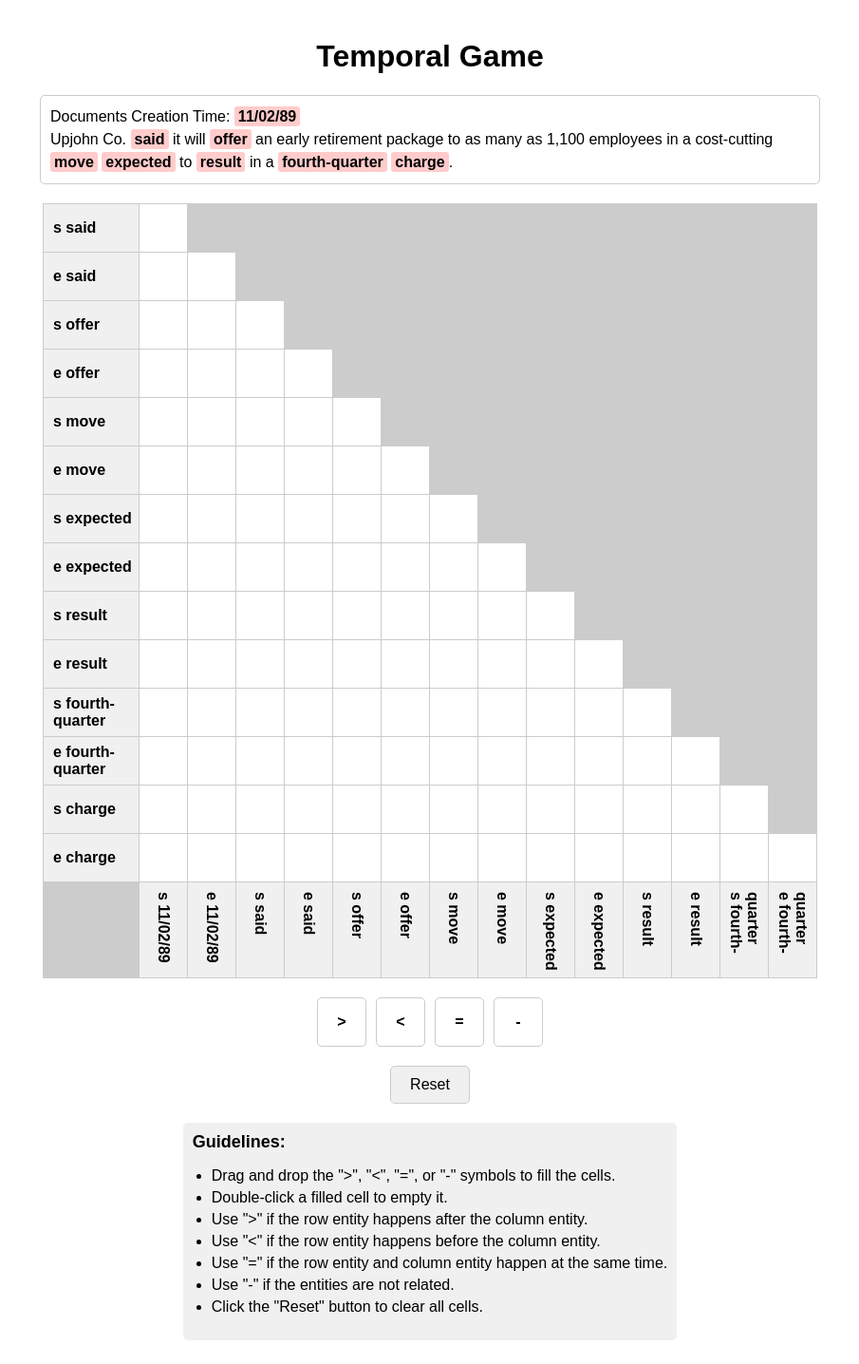
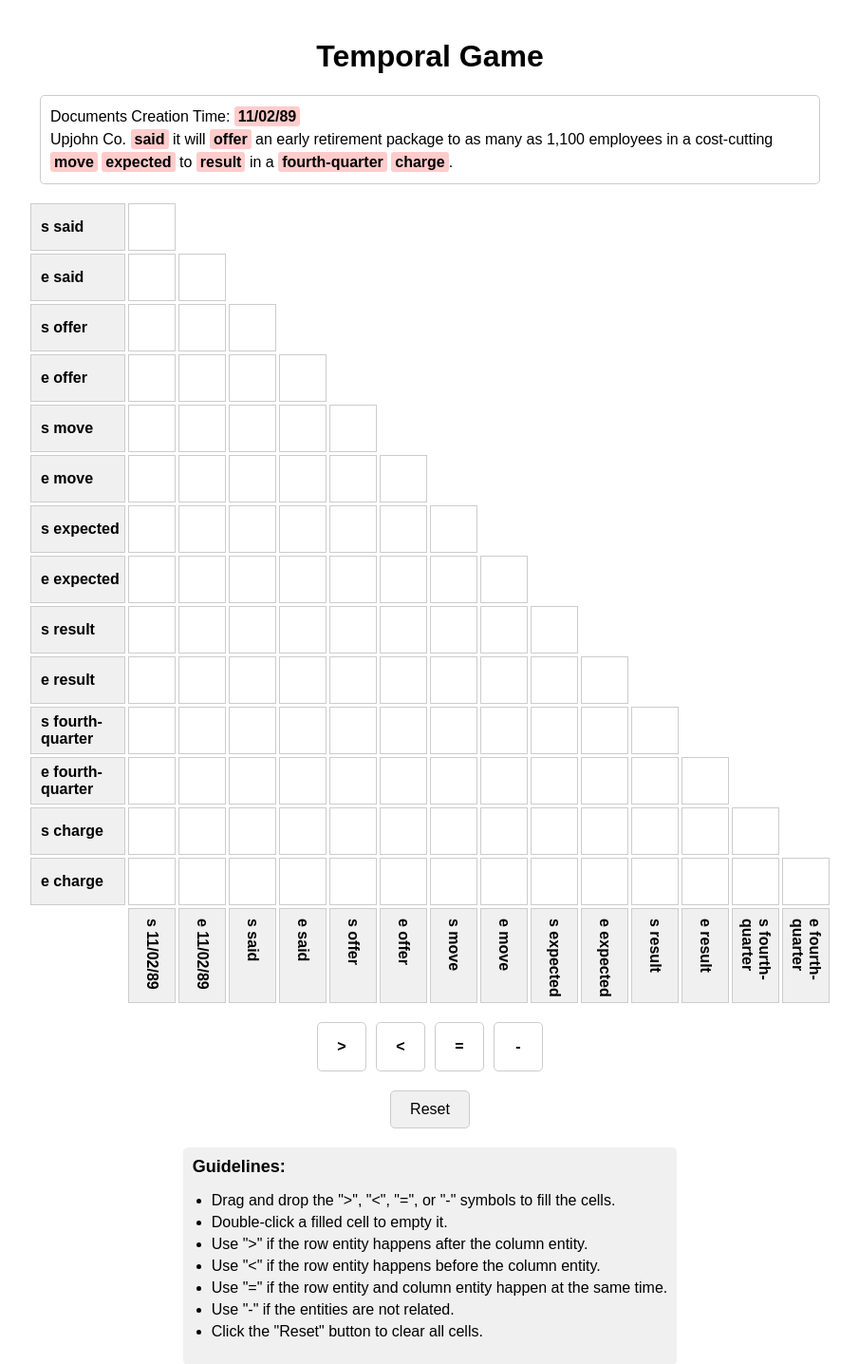
Before and after one commit to hmosousa/temporal_game_demo, a Flask app: page / in a window 1280 px wide. Shown: the top 1436 px of the page at 95% size, without its empty margins (187-1092 px from the left). Before the commit the page ends 1411 px from the top, so only its background shows below. Run offline with Flask 3, Linux system fonts and the light colour scheme.

Commit message:
Minor aesthetic edits

```diff
--- a/static/css/style.css
+++ b/static/css/style.css
@@ -27,18 +27,18 @@ body {
 }
 
 #context .entity[class^="e"] {
-    background-color: #ffcccb; /* Light red for events */
+    background-color: #ffcccb;
+    /* Light red for events */
 }
 
 #context .entity[class^="t"] {
-    background-color: #90ee90; /* Light green for temporal expressions */
+    background-color: #90ee90;
+    /* Light green for temporal expressions */
 }
 
 #game-board {
     display: grid;
-    gap: 1px;
-    background-color: #ccc;
-    border: 1px solid #ccc;
+    gap: 3px;
 }
 
 .board-cell {
@@ -49,14 +49,24 @@ body {
     justify-content: center;
     align-items: center;
     font-weight: bold;
+    border: 1px solid #ccc;
+    box-sizing: border-box;
+}
+
+.empty-cell {
+    background-color: transparent;
+    border: none;
 }
 
 .board-header {
     background-color: #f0f0f0;
     font-weight: bold;
+    border: 1px solid #ccc;
+    box-sizing: border-box;
 }
+
 .column-header {
-    writing-mode: vertical-lr;
+    writing-mode: vertical-rl;
     width: 50px;
     height: 100px;
     display: flex;
```
